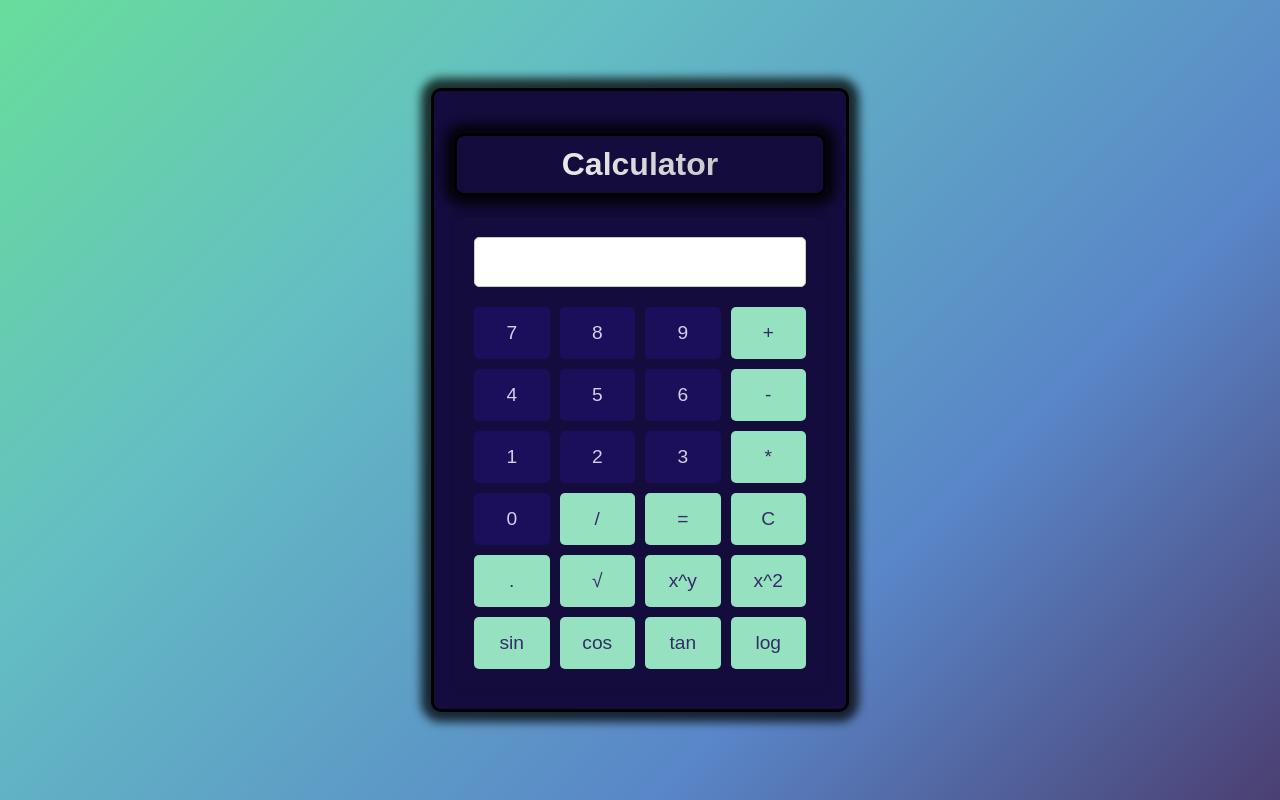
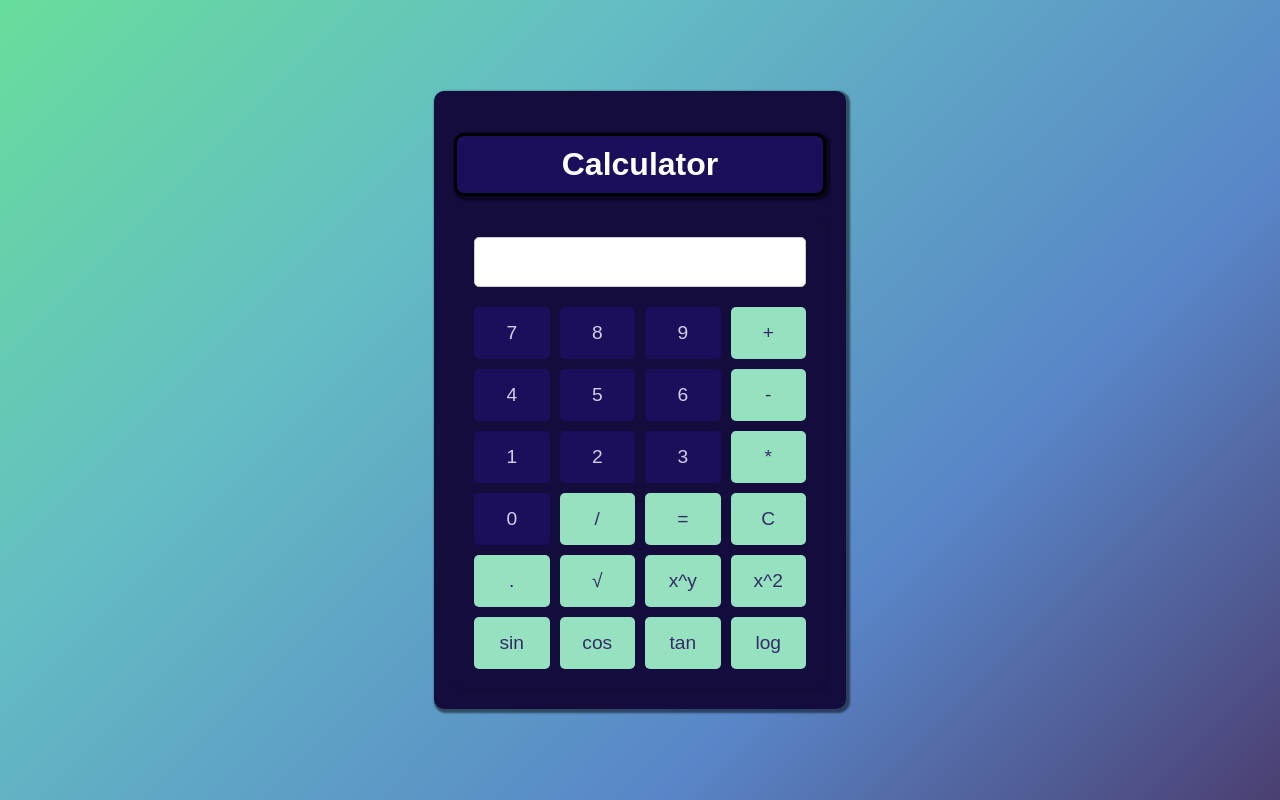
Before and after one commit to DanielFreeman068/calculator, a plain HTML site: page index.html in a window 1280 px wide. Drawn offline with Linux system fonts and the light colour scheme.

Commit message:
Update calc.css

```diff
--- a/calc.css
+++ b/calc.css
@@ -16,7 +16,7 @@ body {
 .calculator {
     background-color: transparent;
     border-radius: 10px;
-    box-shadow: 0 0 10px rgba(0, 0, 0, 0.1);
+    box-shadow: 2px 2px 2px rgba(0, 0, 0, 0.1);
     display: grid;
     grid-template-columns: repeat(4, 1fr);
     grid-gap: 10px;
@@ -91,20 +91,17 @@ button {
 h1{
     display: flex;
     justify-content: center;
-    background: linear-gradient(90deg, rgb(255, 255, 255), rgb(179, 179, 185));
-    -webkit-background-clip: text;
-    background-clip:text;
-    -webkit-text-fill-color: transparent;
+    background: #1b0e5a;
+    color: white;
     border:3px solid black;
-    box-shadow: 0px 0px 10px 10px rgba(0, 0, 0, 0.75);
+    box-shadow: 2px 2px 2px 2px rgba(0, 0, 0, 0.5);
     border-radius: 10px;
     padding-top:10px;
     padding-bottom:10px;
 }
 
 .boxline{
-    border:3px solid black;
-    box-shadow: 0px 0px 10px 10px rgba(0, 0, 0, 0.75);
+    box-shadow: 2px 2px 2px 2px rgba(0, 0, 0, 0.5);
     border-radius: 10px;
     padding:20px;
     background-color: #130c3d;
```
